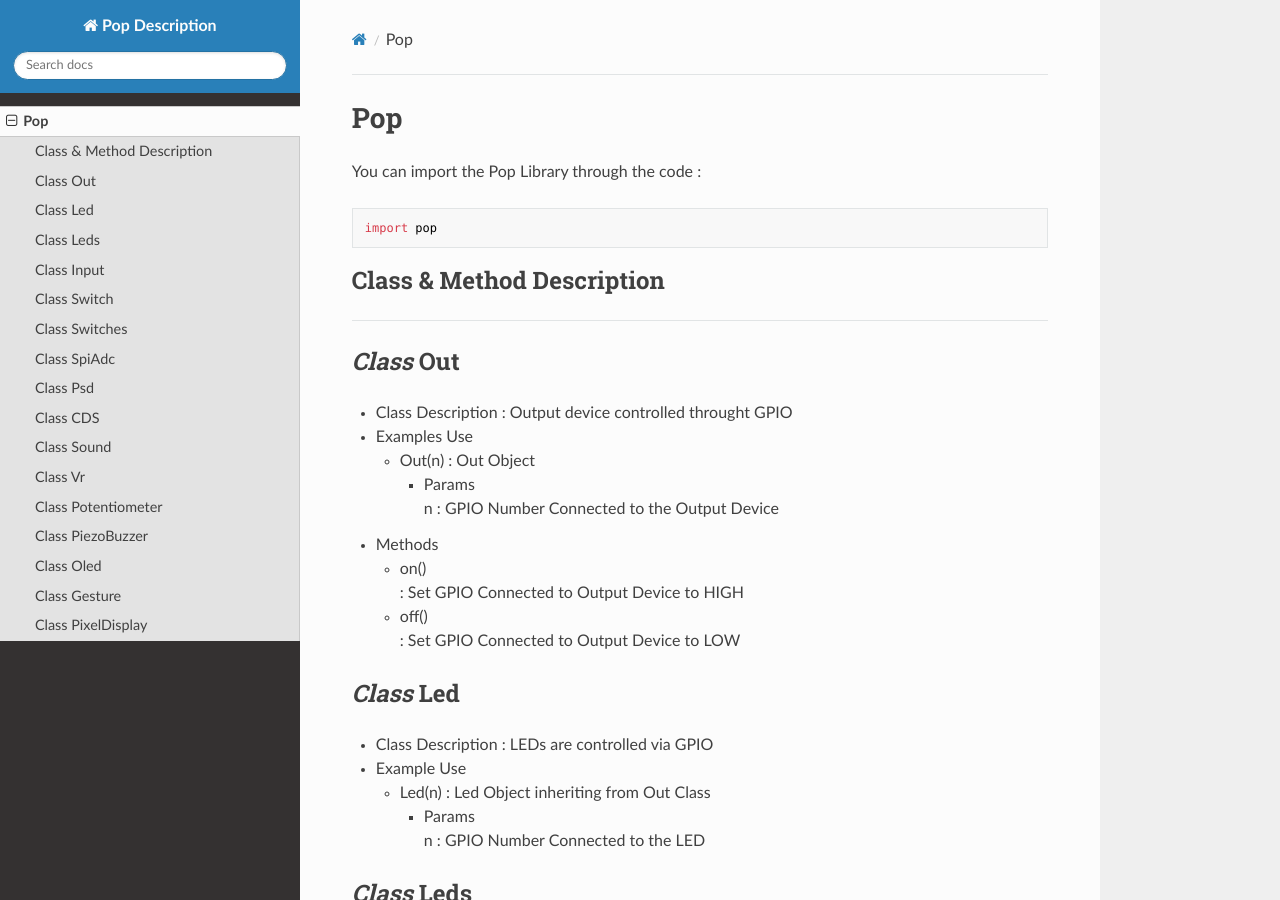
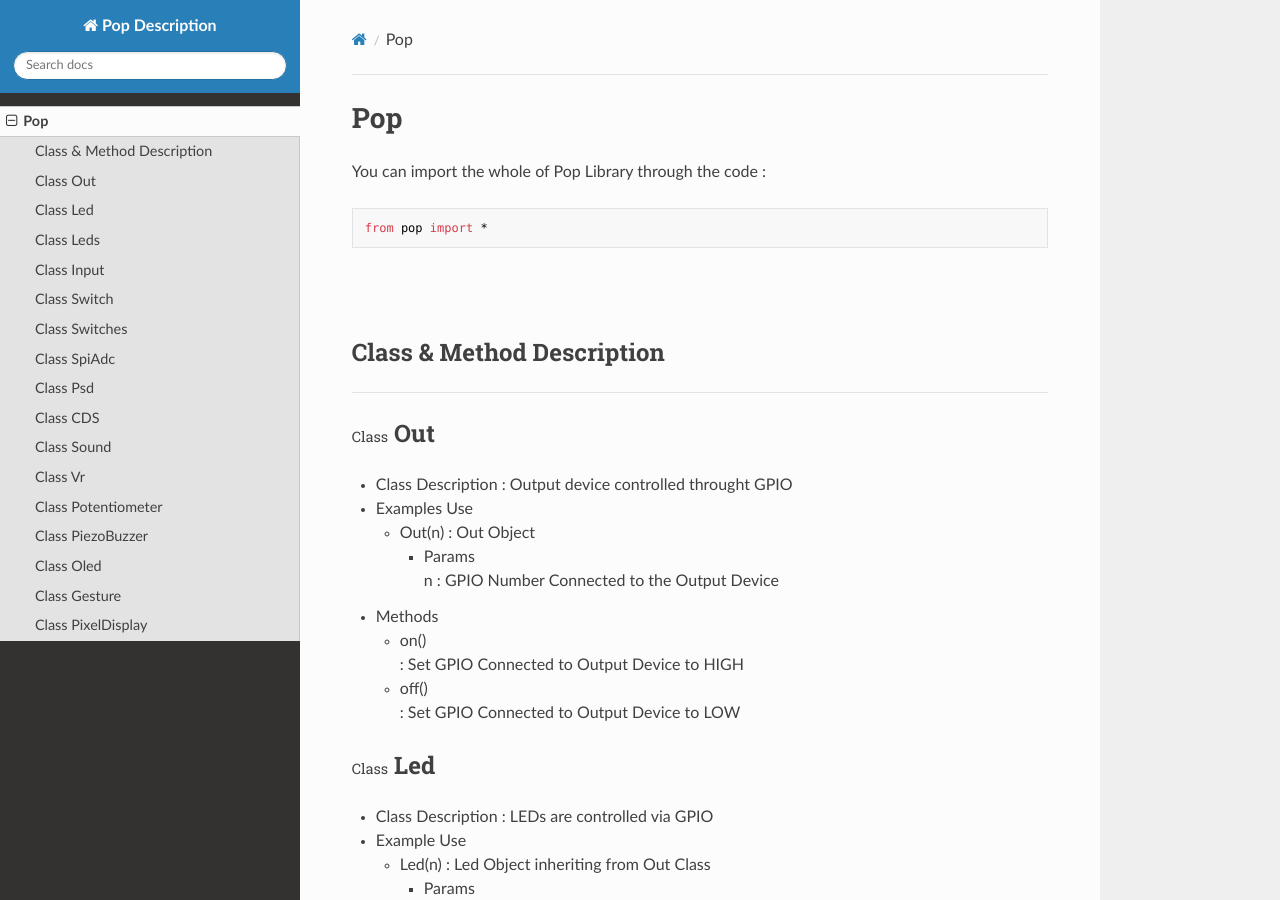
Before and after one commit to hbe-dev/pop_docs, an MkDocs documentation site: the page built from docs/index.md, in a window 1280 px wide and 900 px high. Built offline with MkDocs 1.6.1, drawn with Linux system fonts in a browser that asks for light colours; nearby versions of some CDN libraries.

Commit message:
Update index.md

````diff
--- a/docs/index.md
+++ b/docs/index.md
@@ -1,14 +1,15 @@
 # Pop
-You can import the Pop Library through the code :
+You can import the whole of Pop Library through the code :
 
 ```
-import pop
+from pop import *
 ```
+<br><br>
 
 ## Class & Method Description
 <hr/>
 
-## *Class* **Out**
+## <span style="font-size:0.6em; font-weight:normal;">Class</span> **Out**
 * Class Description : Output device controlled throught GPIO
 * Examples Use
 	* Out(n) : Out Object
@@ -19,13 +20,13 @@ import pop
 		: Set GPIO Connected to Output Device to HIGH
 	* off()
 		: Set GPIO Connected to Output Device to LOW
-## *Class* **Led**
+## <span style="font-size:0.6em; font-weight:normal;">Class</span> **Led**
 * Class Description : LEDs are controlled via GPIO
 * Example Use
 	* Led(n) : Led Object inheriting from Out Class
 		* Params
 			n : GPIO Number Connected to the LED
-## *Class* **Leds**
+## <span style="font-size:0.6em; font-weight:normal;">Class</span> **Leds**
 * Class Description : LEDs are controlled via GPIO
 * Example Use
 	* Leds(n) : Leds Object inheriting from Led Class
@@ -39,7 +40,7 @@ import pop
 
 <hr/>
 
-## *Class* **Input**
+## <span style="font-size:0.6em; font-weight:normal;">Class</span> **Input**
 * Class Description : Read the Input Device through GPIO
 * Example Use
 	* Input(n,activeHigh=Ture) : Input Object
@@ -60,14 +61,14 @@ import pop
 			param : Arguments passed to the Callback function , Default None
 			type : Call condition of Callback function , Default BOTH
 
-## *Class* **Switch**
+## <span style="font-size:0.6em; font-weight:normal;">Class</span> **Switch**
 * Class Description : Read the switch status through GPIO
 * Example Use
 	* Switch(n) : Switch Object inheriting from Input Class
 		* Params
 			n : GPIO Number Connected to the Switch
 
-## *Class* **Switches**
+## <span style="font-size:0.6em; font-weight:normal;">Class</span> **Switches**
 * Class Description : Read the switch status through GPIO
 * Example Use
 	* Switches(n) : Switch Object inheriting from Input Class
@@ -76,7 +77,7 @@ import pop
 
 <hr/>
 
-## *Class* **SpiAdc**
+## <span style="font-size:0.6em; font-weight:normal;">Class</span> **SpiAdc**
 * Class Description : adc chip control through spi interface
 * Example Use
 	* SpiAdc(channel, device=0, bus=0, speed=1000000) : SpiAdc object
@@ -121,7 +122,7 @@ import pop
 			max : Maximum value of raw data
 	* run() : Read data and call Callback function according to mode
 
-## *Class* **Psd**
+## <span style="font-size:0.6em; font-weight:normal;">Class</span> **Psd**
 * Class Description : Distance measurement using PSD sensor
 * Example Use
 	* Psd(channel=-1, device=0, bus=0, speed=1000000) : PSD object inheriting from SpiAdc Class
@@ -137,7 +138,7 @@ import pop
 			val : ADC Raw Data
 			calibration : Calibration Value, Default 1.1
 
-## *Class* **CDS**
+## <span style="font-size:0.6em; font-weight:normal;">Class</span> **CDS**
 * Class Description : Light measurement using CDS sensor
 * Example Use
 	* Cds(channel=-1, device=0, bus=0, speed=1000000) : Cds object inheriting from SpiAdc Class
@@ -153,7 +154,7 @@ import pop
 			func : Calibration function
 	* readAverage() : Read lux data from device and calibration function
 
-## *Class* **Sound**
+## <span style="font-size:0.6em; font-weight:normal;">Class</span> **Sound**
 * Class Description : Ambient sound measurement using Sound sensor
 * Example Use
 	* Sound(channel=-1, device=0, bus=0, speed=1000000) : Sound object inheriting from SpiAdc Class
@@ -163,7 +164,7 @@ import pop
 			bus : Not Used..
 			speed : SPI Interface Clock Speed , Default 1000000(1MHz)
 
-## *Class* **Vr**
+## <span style="font-size:0.6em; font-weight:normal;">Class</span> **Vr**
 * Class Description : Voltage measurement with variable resistor
 * Example Use
 	* Vr(channel=-1, device=0, bus=0, speed=1000000) : Vr object inheriting from SpiAdc Class
@@ -173,7 +174,7 @@ import pop
 			bus : Not Used..
 			speed : SPI Interface Clock Speed , Default 1000000(1MHz)
 
-## *Class* **Potentiometer**
+## <span style="font-size:0.6em; font-weight:normal;">Class</span> **Potentiometer**
 * Class Description : Voltage measurement with variable resistor
 * Example Use
 	* Potentiometer(channel=-1, device=0, bus=0, speed=1000000) : Potentiometer object inheriting from SpiAdc Class
@@ -193,7 +194,7 @@ import pop
 
 <hr/>
 
-## *Class* **PiezoBuzzer**
+## <span style="font-size:0.6em; font-weight:normal;">Class</span> **PiezoBuzzer**
 * Class Description  : PiezoBuzzer controlled via Software PWM
 * Example Use
 	* PiezoBuzzer(n) : PiezoBuzzer object inheriting from PopThread
@@ -220,7 +221,7 @@ import pop
 
 <hr/>
 
-## *Class* **Oled**
+## <span style="font-size:0.6em; font-weight:normal;">Class</span> **Oled**
 * Class Description : Oled Controlled vi I2C Interface
 * Example Use
 	* Oled( addr=OLED_ADDR, type=OLED_NONE_TYPE, automode=True) : Oled object inheriting from I2C Class (I2c Slave Address -> 0x3c). This method calls init(), clearDisplay()
@@ -396,7 +397,7 @@ import pop
 
 <hr/>
 
-## *Class* **Gesture**
+## <span style="font-size:0.6em; font-weight:normal;">Class</span> **Gesture**
 
 * Class Description : Apds9960 Controlled via I2C Interface
 * Example Use
@@ -427,7 +428,7 @@ import pop
 
 <hr/>
 
-## *Class* **PixelDisplay**
+## <span style="font-size:0.6em; font-weight:normal;">Class</span> **PixelDisplay**
 * Class Description : Pixel Display controlled via Hardware PWM
 	* PixelDisplay(width=8, height=8, gpio=-1, type=GRB, dma=10, automode=True, debug=False) : PixelDisplay object
 		* Params
@@ -473,4 +474,4 @@ from pop import AI
 
 ## Class & Method Description
 ---
-Class
+## <span style="font-size:0.6em; font-weight:normal;">Class</span> **Linear_Regression**
````
